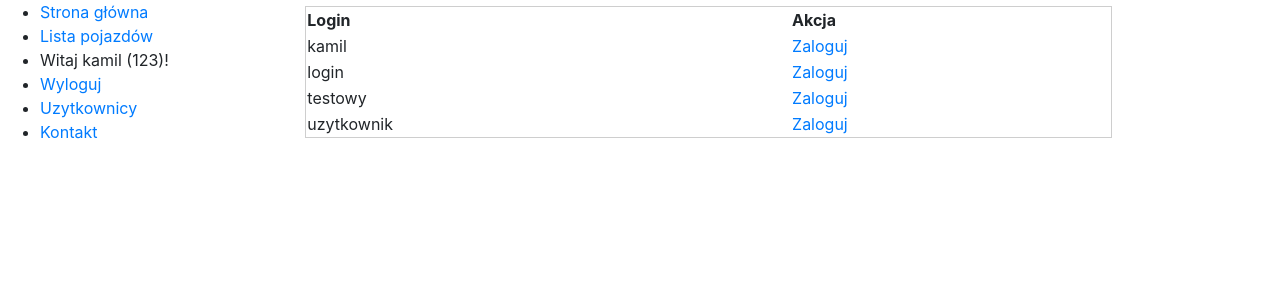
After one commit to kserwata/SDABackend, a Django app: page /authentication/users in a window 1280 px wide. The commit adds this page. Shown: the top 300 px of the page. Run offline with Django 3.2, Linux system fonts and the light colour scheme; a user stored in the database is signed in; data comes from the database, SQL or seed files in the repository; both versions use the stored data as it was after the commit; some libraries are stand-ins or nearby versions.

Commit message:
inpersonifikacja

```diff
--- a/zajecia/authentication/urls.py
+++ b/zajecia/authentication/urls.py
@@ -1,9 +1,11 @@
 from django.urls import path
-from .views import register_view, login_view, logout_view, index_page
+from .views import register_view, login_view, logout_view, users, login_as
 
 
 urlpatterns = [
     path('register', register_view, name="auth_register_view"),
     path('login', login_view, name="auth_login_view"),
-    path('logout', logout_view, name="auth_logout_view")
+    path('logout', logout_view, name="auth_logout_view"),
+    path('users', users, name="auth_users_view"),
+    path('users/<int:pk>/login_as', login_as, name="auth_users_login_as_view"),
 ]
--- a/zajecia/authentication/views.py
+++ b/zajecia/authentication/views.py
@@ -53,3 +53,23 @@ def login_view(request):
 def logout_view(request):
     logout(request)
     return redirect(login_view)
+
+
+def users(request):
+    if not request.user.is_superuser:
+        return redirect(logout_view)
+
+    users = User.objects.all()
+
+    return render(request, "authentication/users.html", {
+        "users": users
+    })
+
+
+def login_as(request, pk):
+    if not request.user.is_superuser:
+        return redirect(logout_view)
+
+    user = User.objects.get(pk=pk)
+    login(request, user)
+    return redirect("/fleet")
--- /dev/null
+++ b/zajecia/templates/authentication/users.html
@@ -0,0 +1,21 @@
+{% extends "core/template.html" %}
+{% load static %}
+
+{% block title %} Uzytkownicy {% endblock %}
+
+{% block content %}
+    <table>
+        <tr>
+            <th>Login</th>
+            <th>Akcja</th>
+        </tr>
+        {% for user in users %}
+            <tr>
+                <td>{{ user.username }}</td>
+                <td>
+                    <a href="{% url 'auth_users_login_as_view' user.pk %}">Zaloguj</a>
+                </td>
+            </tr>
+        {% endfor %}
+    </table>
+{% endblock %}
--- a/zajecia/templates/core/menu.html
+++ b/zajecia/templates/core/menu.html
@@ -12,6 +12,11 @@
         <li>
             <a href="{% url 'auth_logout_view' %}">Wyloguj</a>
         </li>
+        {% if request.user.is_superuser %}
+            <li>
+                <a href="{% url 'auth_users_view' %}">Uzytkownicy</a>
+            </li>
+        {% endif %}
     {% else %}
         <li>
             <a href="{% url 'auth_login_view' %}">Login</a>
```
Also changed, not shown: zajecia/db.sqlite3.
